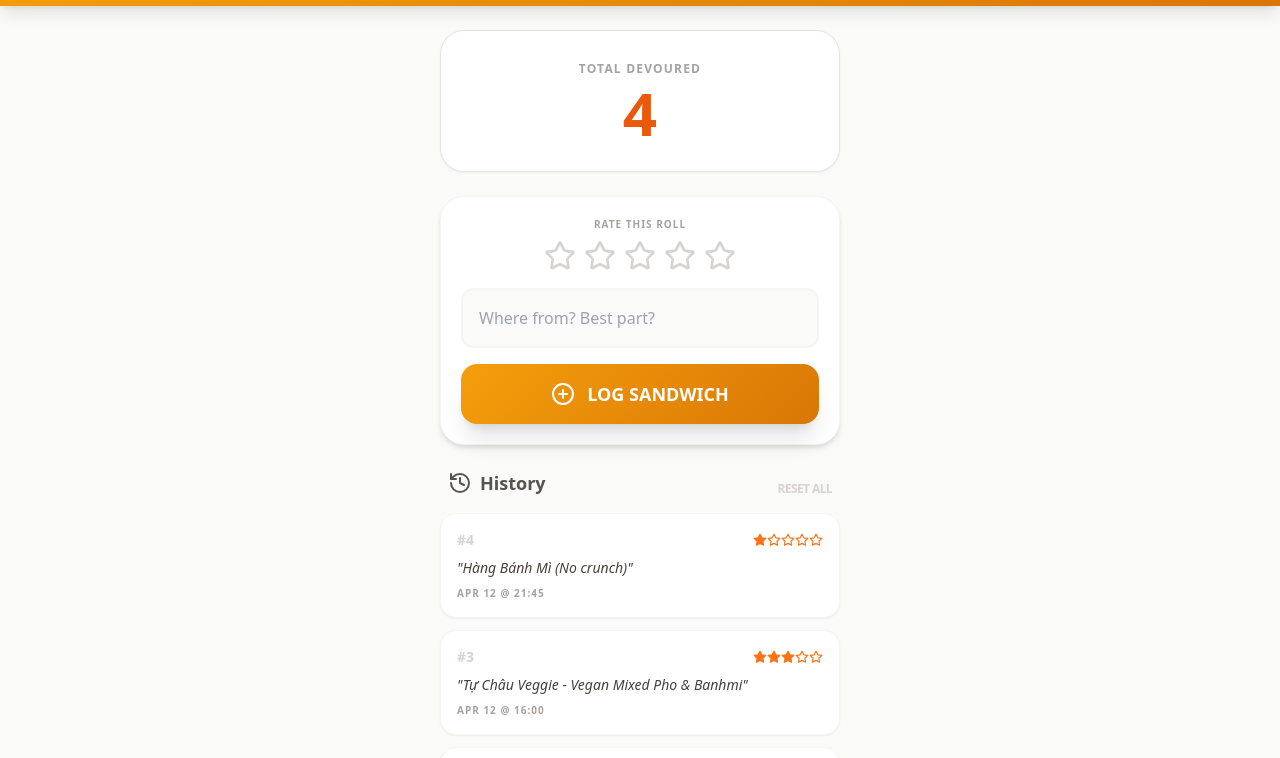
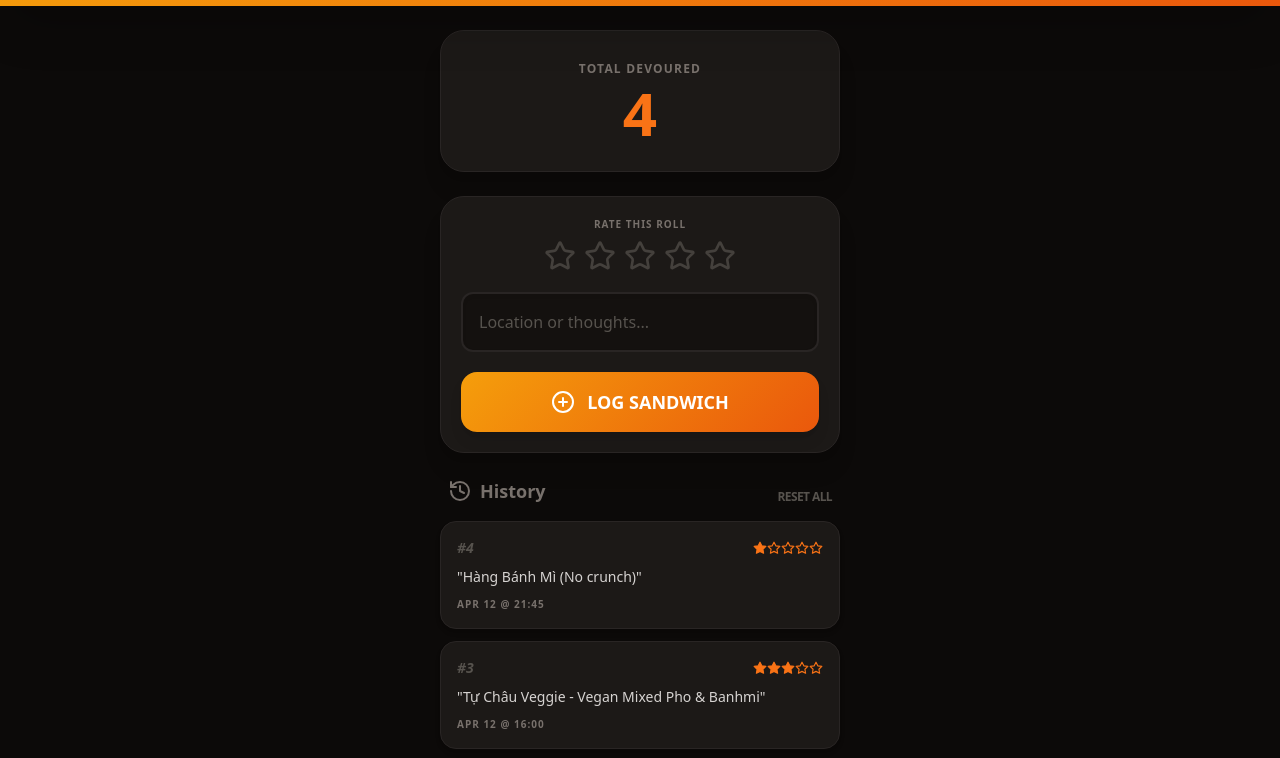
Before and after one commit to Bloemcol/banh-mi-tracker, a plain HTML site: page index.html in a window 1280 px wide. Shown: the part 78-836 px from the top of the page. Drawn offline with nearby package versions, Linux system fonts and the light colour scheme.

Commit message:
Enhance styling and theme toggle functionality
Updated styles for light and dark modes, modified header and card components, and improved theme toggle functionality.

```diff
--- a/index.html
+++ b/index.html
@@ -7,54 +7,72 @@
     <script src="https://cdn.tailwindcss.com"></script>
     <script src="https://unpkg.com/lucide@latest"></script>
     <style>
-        body { -webkit-tap-highlight-color: transparent; }
-        .banh-mi-gradient { background: linear-gradient(135deg, #f59e0b 0%, #d97706 100%); }
+        body { -webkit-tap-highlight-color: transparent; transition: background-color 0.3s ease; }
+        .banh-mi-gradient { background: linear-gradient(135deg, #f59e0b 0%, #ea580c 100%); }
         .star-active { fill: #f59e0b; color: #f59e0b; }
-        .star-inactive { fill: transparent; color: #d6d3d1; }
+
+        /* Light/Dark dynamic variables */
+        .mode-light { background-color: #fafaf9; color: #1c1917; }
+        .mode-light .card { background-color: #ffffff; border-color: #e7e5e4; color: #44403c; }
+        .mode-light .star-inactive { fill: transparent; color: #d6d3d1; }
+        .mode-light .history-text { color: #57534e; }
+
+        .mode-dark { background-color: #0c0a09; color: #f5f5f4; }
+        .mode-dark .card { background-color: #1c1917; border-color: #292524; color: #a8a29e; }
+        .mode-dark .star-inactive { fill: transparent; color: #44403c; }
+        .mode-dark .history-text { color: #d6d3d1; }
     </style>
 </head>
-<body class="bg-stone-50 text-stone-800 font-sans min-h-screen pb-10">
+<body class="mode-dark min-h-screen pb-10">
 
-    <header class="banh-mi-gradient p-6 text-white text-center shadow-lg">
-        <h1 class="text-3xl font-black tracking-tight flex justify-center items-center gap-2">
+    <header class="banh-mi-gradient p-6 text-white text-center shadow-2xl relative">
+        <h1 class="text-3xl font-black tracking-tighter flex justify-center items-center gap-2">
             <i data-lucide="utensils"></i> BÀNH MÌ LOG
         </h1>
+        <button onclick="toggleTheme()" class="absolute right-4 top-1/2 -translate-y-1/2 p-2 bg-white/20 rounded-full active:scale-90 transition-transform">
+            <i id="themeIcon" data-lucide="sun" class="w-6 h-6"></i>
+        </button>
     </header>
 
     <main class="max-w-md mx-auto p-6 space-y-6">
-        <div class="bg-white rounded-3xl p-6 shadow-sm border border-stone-200 text-center">
-            <span class="text-stone-400 uppercase tracking-widest text-xs font-bold">Total Devoured</span>
-            <div id="count" class="text-6xl font-black text-orange-600 my-1">0</div>
+
+        <div class="card rounded-3xl p-6 shadow-xl border text-center transition-colors">
+            <span class="text-stone-500 uppercase tracking-widest text-xs font-bold">Total Devoured</span>
+            <div id="count" class="text-6xl font-black text-orange-500 my-1">0</div>
         </div>
 
-        <div class="bg-white p-5 rounded-3xl shadow-md border border-stone-100 space-y-4">
+        <div class="card p-5 rounded-3xl shadow-xl border space-y-5 transition-colors">
             <div class="flex flex-col items-center gap-2">
-                <span class="text-[10px] font-bold text-stone-400 uppercase tracking-widest">Rate this roll</span>
+                <span class="text-[10px] font-bold text-stone-500 uppercase tracking-widest">Rate this roll</span>
                 <div class="flex justify-center gap-2" id="starPicker">
-                    <i data-lucide="star" onclick="setRating(1)" class="star-inactive cursor-pointer w-8 h-8"></i>
-                    <i data-lucide="star" onclick="setRating(2)" class="star-inactive cursor-pointer w-8 h-8"></i>
-                    <i data-lucide="star" onclick="setRating(3)" class="star-inactive cursor-pointer w-8 h-8"></i>
-                    <i data-lucide="star" onclick="setRating(4)" class="star-inactive cursor-pointer w-8 h-8"></i>
-                    <i data-lucide="star" onclick="setRating(5)" class="star-inactive cursor-pointer w-8 h-8"></i>
+                    <i data-lucide="star" onclick="setRating(1)" class="star-inactive cursor-pointer w-8 h-8 transition-colors"></i>
+                    <i data-lucide="star" onclick="setRating(2)" class="star-inactive cursor-pointer w-8 h-8 transition-colors"></i>
+                    <i data-lucide="star" onclick="setRating(3)" class="star-inactive cursor-pointer w-8 h-8 transition-colors"></i>
+                    <i data-lucide="star" onclick="setRating(4)" class="star-inactive cursor-pointer w-8 h-8 transition-colors"></i>
+                    <i data-lucide="star" onclick="setRating(5)" class="star-inactive cursor-pointer w-8 h-8 transition-colors"></i>
                 </div>
             </div>
-            <input type="text" id="noteInput" placeholder="Where from? Best part?" class="w-full p-4 rounded-xl border-2 border-stone-100 focus:border-orange-500 outline-none transition-all bg-stone-50">
-            <button onclick="addBanhMi()" class="w-full banh-mi-gradient active:scale-95 transition-all text-white rounded-2xl py-4 shadow-xl flex items-center justify-center gap-3 text-lg font-bold">
+
+            <input type="text" id="noteInput" placeholder="Location or thoughts..."
+                class="w-full p-4 rounded-xl border-2 border-stone-800 focus:border-orange-500 outline-none transition-all bg-stone-950/50 text-inherit placeholder-stone-600 shadow-inner">
+
+            <button onclick="addBanhMi()" class="w-full banh-mi-gradient active:scale-95 transition-all text-white rounded-2xl py-4 shadow-lg flex items-center justify-center gap-3 text-lg font-bold">
                 <i data-lucide="plus-circle"></i> LOG SANDWICH
             </button>
         </div>
 
         <div class="space-y-4">
             <div class="flex justify-between items-end px-2">
-                <h2 class="text-lg font-bold flex items-center gap-2 text-stone-600"><i data-lucide="history"></i> History</h2>
-                <button onclick="clearAll()" class="text-xs text-stone-300 font-bold tracking-tighter hover:text-red-500">RESET ALL</button>
+                <h2 class="text-lg font-bold flex items-center gap-2 text-stone-500">
+                    <i data-lucide="history"></i> History
+                </h2>
+                <button onclick="clearAll()" class="text-xs text-stone-600 font-bold tracking-tighter">RESET ALL</button>
             </div>
             <div id="historyList" class="space-y-3"></div>
         </div>
     </main>
 
     <script>
-        // --- DATA MIGRATION ENGINE ---
         const initialData = [
             { note: "Tiệm nhà Tấm Cám Bánh Mì", rating: 3, date: "Apr 11", time: "16:00" },
             { note: "Bánh Mì ơi - Hà Nội (Vegan, crunchy, tasty!)", rating: 5, date: "Apr 12", time: "11:00" },
@@ -63,15 +81,27 @@
         ];
 
         let history = JSON.parse(localStorage.getItem('banhMiHistory')) || [];
+        let isDarkMode = localStorage.getItem('theme') !== 'light';
 
-        // If history is empty OR doesn't have ratings, force the migration
-        if (history.length === 0 || history[0].rating === undefined) {
+        if (history.length === 0) {
             history = initialData;
             localStorage.setItem('banhMiHistory', JSON.stringify(history));
         }
-        // --- END MIGRATION ---
 
         let currentRating = 0;
+
+        function toggleTheme() {
+            isDarkMode = !isDarkMode;
+            localStorage.setItem('theme', isDarkMode ? 'dark' : 'light');
+            applyTheme();
+        }
+
+        function applyTheme() {
+            document.body.className = isDarkMode ? 'mode-dark min-h-screen pb-10' : 'mode-light min-h-screen pb-10';
+            const icon = document.getElementById('themeIcon');
+            icon.setAttribute('data-lucide', isDarkMode ? 'sun' : 'moon');
+            lucide.createIcons();
+        }
 
         function setRating(n) {
             currentRating = n;
@@ -86,19 +116,19 @@
             const listEl = document.getElementById('historyList');
 
             listEl.innerHTML = history.length === 0
-                ? '<div class="text-center py-10 text-stone-400 italic">No banh mis yet.</div>'
+                ? '<div class="text-center py-10 text-stone-600 italic">No banh mis yet.</div>'
                 : [...history].reverse().map((item, index) => `
-                    <div class="bg-white p-4 rounded-2xl shadow-sm border border-stone-100 space-y-2">
+                    <div class="card p-4 rounded-2xl shadow-md border space-y-2 transition-colors">
                         <div class="flex justify-between items-center">
-                            <span class="font-black text-stone-300 text-sm">#${history.length - index}</span>
+                            <span class="font-black text-stone-600 text-sm italic">#${history.length - index}</span>
                             <div class="flex text-orange-500">
                                 ${Array(5).fill(0).map((_, i) => `
                                     <svg xmlns="http://www.w3.org/2000/svg" width="14" height="14" viewBox="0 0 24 24" fill="${i < item.rating ? 'currentColor' : 'none'}" stroke="currentColor" stroke-width="2" stroke-linecap="round" stroke-linejoin="round"><polygon points="12 2 15.09 8.26 22 9.27 17 14.14 18.18 21.02 12 17.77 5.82 21.02 7 14.14 2 9.27 8.91 8.26 12 2"/></svg>
                                 `).join('')}
                             </div>
                         </div>
-                        ${item.note ? `<p class="text-stone-700 font-medium italic text-sm">"${item.note}"</p>` : ''}
-                        <div class="text-[10px] text-stone-400 font-bold uppercase tracking-widest">${item.date} @ ${item.time}</div>
+                        ${item.note ? `<p class="history-text font-medium text-sm leading-relaxed">"${item.note}"</p>` : ''}
+                        <div class="text-[10px] text-stone-500 font-bold uppercase tracking-widest">${item.date} @ ${item.time}</div>
                     </div>
                 `).join('');
             lucide.createIcons();
@@ -107,7 +137,6 @@
         function addBanhMi() {
             const noteInput = document.getElementById('noteInput');
             if (currentRating === 0) return alert("Give it a rating first!");
-
             const now = new Date();
             history.push({
                 rating: currentRating,
@@ -115,7 +144,6 @@
                 date: now.toLocaleDateString('en-US', { month: 'short', day: 'numeric' }),
                 time: now.toLocaleTimeString('en-US', { hour: '2-digit', minute: '2-digit', hour12: false })
             });
-
             localStorage.setItem('banhMiHistory', JSON.stringify(history));
             noteInput.value = '';
             setRating(0);
@@ -124,13 +152,14 @@
         }
 
         function clearAll() {
-            if (confirm("Delete your history?")) {
+            if (confirm("Reset everything?")) {
                 history = [];
                 localStorage.removeItem('banhMiHistory');
                 updateUI();
             }
         }
 
+        applyTheme();
         updateUI();
     </script>
 </body>
```
